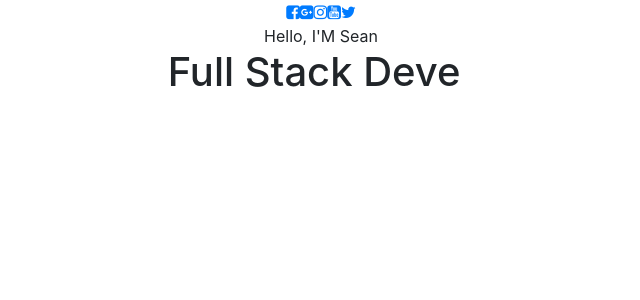
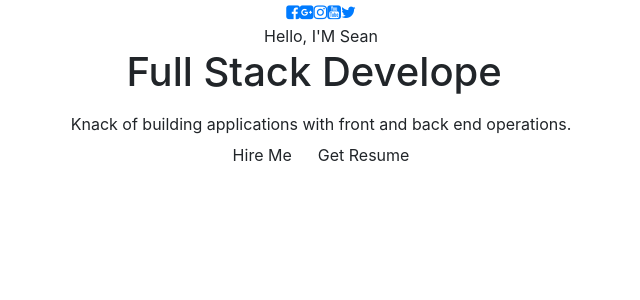
Before and after one commit to seannbannon/myportfolio, a React (Create React App) app in the folder portfolio/: page / in a window 1280 px wide. Shown: the top 300 px of the page, without its empty margins (319-959 px from the left). Built offline with nearby package versions, Linux system fonts and the light colour scheme; a web font is replaced by a local one.

Commit message:
added get resume button

```diff
--- a/portfolio/src/PortfolioContainer/Home/Profile.js
+++ b/portfolio/src/PortfolioContainer/Home/Profile.js
@@ -38,20 +38,32 @@ export default function Profile() {
                            <Typical
                            loop = {Infinity}
                            steps = {[
-                               "Ethusiastic Dev",
+                               "Ethusiastic Dev 🤘",
                                1000,
                                "Full Stack Developer 💻",
                                1000,
                                "MERN Stack Dev",
                                1000,
-                               "Cross Platform Dev",
+                               "Cross Platform Dev ✯",
                                1000,
-                               "React/React Native Dev",
+                               "React/React Native Dev 📱",
                                1000,
                            ]}
                            />
                         </h1>
+                        <span className='profile-role-tagline'>
+                            Knack of building applications with front and back end operations.
+                        </span>
                     </span>
+                </div>
+                <div className='profile-options'>
+                    <button className='btn primary-btn'>
+                        {""}
+                        Hire Me{" "}
+                    </button>
+                    <a href='resume.pdf' download= 'resume.pdf'>
+                        <button className= 'btn highlighted-btn'>Get Resume</button>
+                    </a>
                 </div>
             </div>
         </div>
```
Also changed, not shown: 2 other files (tests, documents, lock files or other folders).
